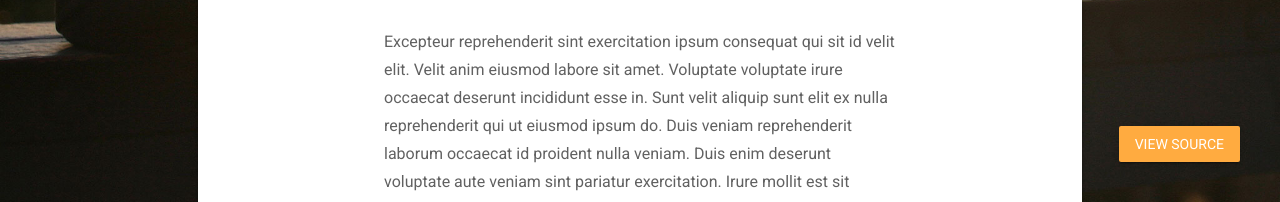
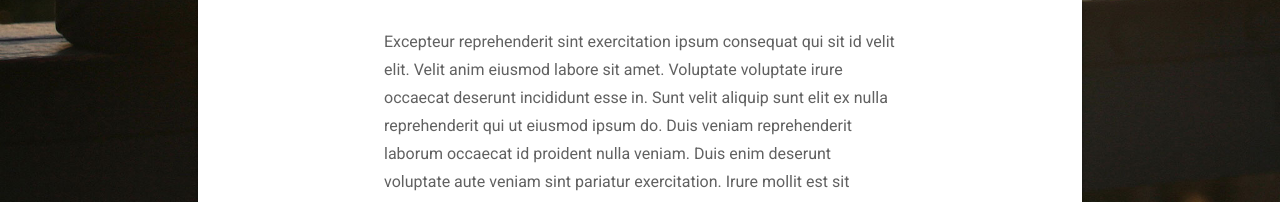
Before and after one commit to R-Kudratov/Result_middle_1-Git_mdl-blog, a plain HTML site: page entry.html in a window 1280 px wide. Shown: the part 598-800 px from the top of the page. Drawn offline with nearby package versions, Linux system fonts and the light colour scheme.

Commit message:
fix: удалил кнопку view source

```diff
--- a/entry.html
+++ b/entry.html
@@ -202,7 +202,6 @@
       </main>
       <div class="mdl-layout__obfuscator"></div>
     </div>
-    <a href="https://github.com/google/material-design-lite/blob/mdl-1.x/templates/blog/" target="_blank" id="view-source" class="mdl-button mdl-js-button mdl-button--raised mdl-js-ripple-effect mdl-color--accent mdl-color-text--white">View Source</a>
     <script src="https://code.getmdl.io/1.3.0/material.min.js"></script>
   </body>
 </html>
```
Also changed, not shown: index.html (+0 -1 lines).
